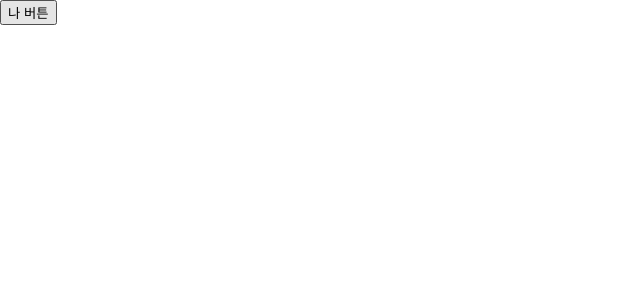
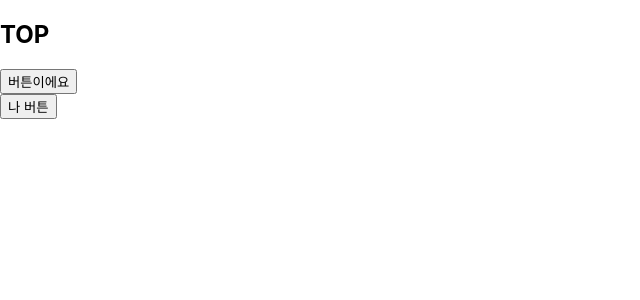
Before and after one commit to codestates/petchu-client, a React (Create React App) app in the folder petchu/: page /login in a window 1280 px wide. Shown: the top 300 px of the page, without its empty margins (0-640 px from the left). Built offline with nearby package versions, Linux system fonts and the light colour scheme.

Commit message:
feat HomePageTop and move to LogIn

```diff
--- a/petchu/package.json
+++ b/petchu/package.json
@@ -6,6 +6,7 @@
     "@testing-library/jest-dom": "^5.11.5",
     "@testing-library/react": "^11.1.1",
     "@testing-library/user-event": "^12.2.0",
+    "axios": "^0.21.0",
     "react": "^17.0.1",
     "react-dom": "^17.0.1",
     "react-router-dom": "^5.2.0",
--- a/petchu/src/App.js
+++ b/petchu/src/App.js
@@ -1,15 +1,24 @@
 
 import './App.css';
+import React from "react";
+import { Switch, Route, Redirect, withRouter } from "react-router-dom";
 import HomePageTop from './homepage/HomePageTop';
 
-function App() {
-  return (
-    <>
-    <div>
-        <HomePageTop/>
-    </div>
-      </>
-  );
+
+class App extends React.Component {
+  state ={
+    isLogin : false,
+    userinfo: null,
+  };
+  render() {
+    return(
+       <div>
+         <header>
+           <HomePageTop></HomePageTop>
+         </header>
+       </div>
+    )
+  }
 }
 
 export default App;
--- a/petchu/src/homepage/HomePageTop.js
+++ b/petchu/src/homepage/HomePageTop.js
@@ -1,5 +1,5 @@
 import React from "react";
-import {  Switch,Route, Redirect, withRouter } from "react-router-dom";
+import { Link, Switch,Route, Redirect, withRouter } from "react-router-dom";
 import axios from "axios";
 import LoginPage from "./LoginPage";
 
@@ -12,26 +12,21 @@ class HomePageTop extends React.Component {
         this.state ={
 
         };
-        this.goLoginPage = this.goLoginPage.bind(this);
-
-    }
-    //로그인 페이지로 이동하는 함수
-    goLoginPage = () =>{
-
 
     }
 
+    moveToLogin = () => {
+
+    }
     render() {
         return(
-           <Switch>
-                <Route
-            path='/login'
-            render={() => (
-              <LoginPage/>
-            )}
-          />
-
-           </Switch>
+          <div>
+              <h2>TOP</h2>
+              <Link to="login">
+                <button onClick={ this.moveToLogin}>버튼이에요</button>
+              </Link>
+              <Route path="/login" component={LoginPage}></Route>
+          </div>
         );
     };
 }
```
Also changed, not shown: petchu/src/homepage/LoginPage.js (line endings or trailing spaces), 1 other file (tests, documents, lock files or other folders).
